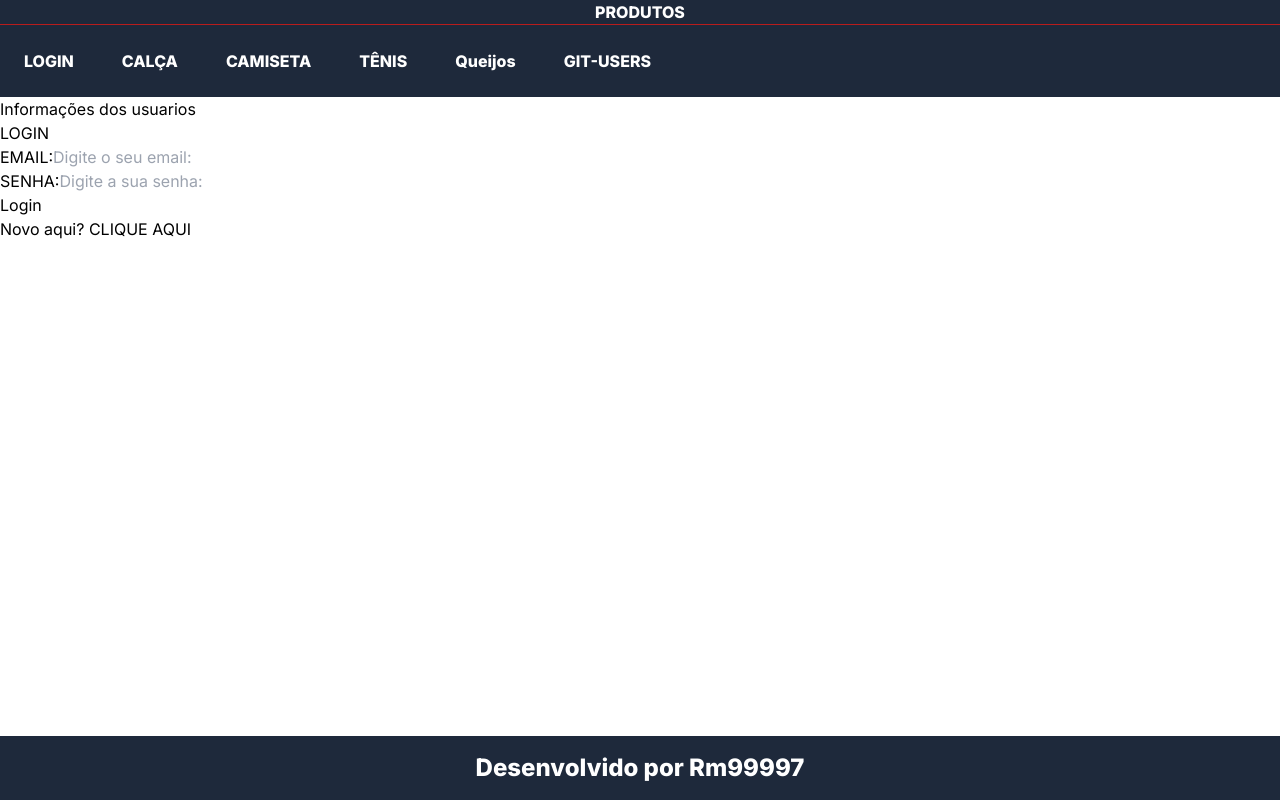
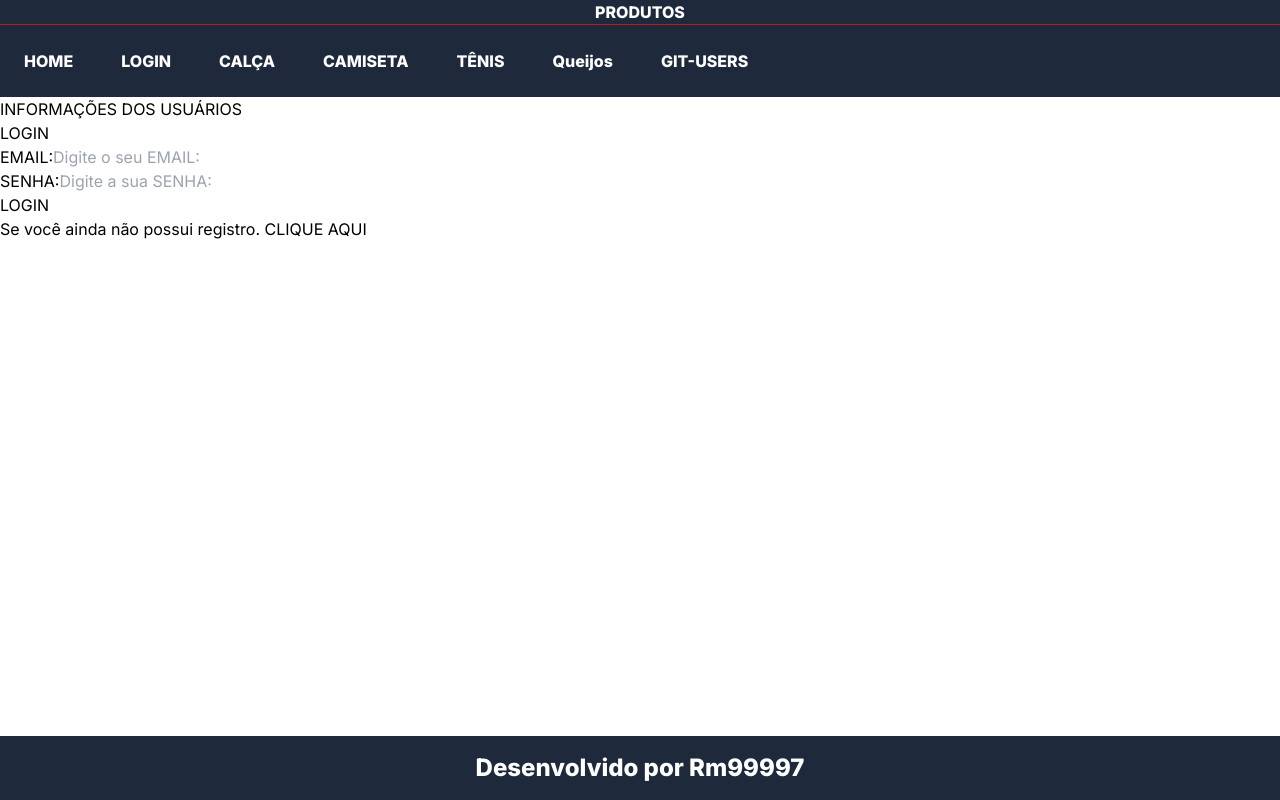
Before and after one commit to Miguel-Fr3/loja-spa-1tdspv, a Next.js app: page /login in a window 1280 px wide. Built offline with nearby package versions, Linux system fonts and the light colour scheme.

Commit message:
ajuste no erro de login

```diff
--- a/src/app/api/base/base-users/[id]/route.jsx
+++ b/src/app/api/base/base-users/[id]/route.jsx
@@ -1,7 +1,5 @@
 import {promises as fs} from 'fs';
 import { NextResponse } from 'next/server';
-
-
 
 export async function GET(request, {params}) {
 
@@ -19,31 +17,32 @@ export async function GET(request, {params}) {
 }
 
 //Criando a função do LOGIN
-const handleLogin = async (email, senha)=>{
+const handleLogin = async (email,senha)=>{
     const file  = await  fs.readFile(process.cwd() + '/src/app/api/base/data.json', 'utf8');
     const usuarios = await JSON.parse(file);
+
     try{
         for (let x = 0; x < usuarios.usuarios.length; x++) {
             const userFile = usuarios.usuarios[x];
 
-            if(userFile.email == userRequest.email && userFile.senha == userRequest.senha){
+            if(userFile.email == email && userFile.senha == senha){
                 return userFile;
             }
         }
+        return null;
     }catch(error){
         console.log(error);
-    }
+ }
 }
 
+export async function POST(request, response){
+    //Pegando os dados do request com o await e destructuring.
+    const {info,email,senha} = await request.json();
 
+    console.log(info,email,senha);
 
-
-export async function POST(request, response){
-    const dadosRequest = await request.json();
-
-    if(dadosRequest.info == "login"){
-        return NextResponse.json( await handleLogin(dadosRequest.email, dadosRequest.senha));
+    if(info == "login"){
+        return  NextResponse.json( await handleLogin(email,senha));
     }
-
     return NextResponse.json({"status":false});
 }
--- a/src/app/api/base/data.json
+++ b/src/app/api/base/data.json
@@ -1,9 +1,9 @@
 {
   "usuarios": [{
       "id": 1,
-      "nome": "Josephine Garcia",
-      "email": "josephinegarcia5270@aol.org",
-      "senha": "dictum."
+      "nome": "Bingaz",
+      "email": "miguel@fiap.com",
+      "senha": "12345"
     },
     {
       "id": 2,
--- a/src/app/login/page.jsx
+++ b/src/app/login/page.jsx
@@ -1,16 +1,17 @@
-'use client'
+"use client";
+import Link from "next/link";
 import { useRouter } from "next/navigation";
-import { useEffect, useState } from "react"
-import Link from "next/link";
+import { useEffect, useState } from "react";
+
 export default function LoginUser() {
 
     //Utilizando o redirecionamento quando estamos no cliente:
-    const router = useRouter();
+    const navigate = useRouter();
 
-    const [msgstatus, setMsgStatus] = useState("")
-    const [classLoginMsg, setClassLoginMsg] = useState("")
+    const [msgstatus, setMsgStatus] = useState("");
+    const [classLoginMsg, setClassLoginMsg] = useState("");
 
-    //criando um useState para comportar o usuario
+    //Criando um useState para comportar o usuário:
     const [usuario, setUsuario] = useState({
         "info":"login",
         "email":"",
@@ -19,46 +20,54 @@ export default function LoginUser() {
 
     useEffect(() => {
        if(msgstatus == "Login realizado com SUCESSO!"){
-        setClassLoginMsg("login-suc")
-      }else if(msgstatus == "USUARIO OU SENHA INVÁLIDOS!"){
+          setClassLoginMsg("login-suc");
+        }else if(msgstatus == "USUÁRIO E OU SENHA INVÁLIDOS!"){
             setClassLoginMsg("login-err");
         }else{
             setClassLoginMsg("login");
         }
-    }, [msgstatus])
+    }, [msgstatus]);
 
-    //função de preenchimento do FORM...
+    //Função de preenchimento do FORM...
     const handleChange = (e)=>{
-        //Destruturing
+        //Destructuring
         const{name, value} = e.target;
-        //Prenchendo o campo, utilizando o useState com SPREAD + OnChance:
+        //Prenchendo o campo, utilizando o useState com SPREAD + OnChange:
         setUsuario({...usuario,[name]:value});
     }
 
     //Função de validação e ENVIO dos dados.
-    const handleSubmit = async (e)=> {
+    const handleSubmit = async (e)=>{
         e.preventDefault();
 
-
         try {
-            const response = await fetch("http://localhost:3000/api/base/base-users/0", {
+            const response = await fetch("http://localhost:3000/api/base/base-users/0",{
                 method: "POST",
                 headers:{
-                    "Content-Type":"aplication/json"
+                    "Content-Type":"application/json"
                 },
-                body: JSON.stringify(usuario)
+                body:  JSON.stringify(usuario)
             });
+
             if(response.ok){
                 const user = await response.json();
 
                 if(user){
+
+                    //Gerando o token do usuário:
+                    const token = Math.random().toString(36).substring(2) + Math.random().toString(36).substring(2);
+
+                    //Armazenar o token no sessionStorage:
+                    sessionStorage.setItem("token-user",token);
+
                     setMsgStatus("Login realizado com SUCESSO!");
+
                     setTimeout(()=>{
                         setMsgStatus("");
-                        router.push("/");
-                    },5000)
+                        navigate.push("/");
+                    },5000);
                 }else{
-                    setMsgStatus("USUARIO OU SENHA INVÁLIDOS!");
+                    setMsgStatus("USUÁRIO E OU SENHA INVÁLIDOS!");
                     setTimeout(()=>{
                         setMsgStatus("");
                         setUsuario({
@@ -66,17 +75,16 @@ export default function LoginUser() {
                             "email":"",
                             "senha":""
                         });
-                    },5000)
+                    },5000);
                 }
             }
         } catch (error) {
-
       }
     }
 
   return (
     <div>
-        <h1>Informações dos usuarios</h1>
+        <h1>INFORMAÇÕES DOS USUÁRIOS</h1>
 
             <h2 className={classLoginMsg}>{msgstatus}</h2>
 
@@ -86,19 +94,17 @@ export default function LoginUser() {
                     <legend>LOGIN</legend>
                     <div>
                         <label htmlFor="idEmail">EMAIL:</label>
-                        <input type="email" name="email" id="idEmail" placeholder="Digite o seu email:"
-                        value={usuario.email} onChange={handleChange}/>
+                        <input type="email" name="email" id="idEmail" placeholder="Digite o seu EMAIL:" value={usuario.email} onChange={handleChange}/>
                     </div>
                     <div>
                         <label htmlFor="idSenha">SENHA:</label>
-                        <input type="password" name="senha" id="idSenha" placeholder="Digite a sua senha:"
-                        value={usuario.senha} onChange={handleChange}/>
+                        <input type="password" name="senha" id="idSenha" placeholder="Digite a sua SENHA:" value={usuario.senha} onChange={handleChange}/>
                     </div>
                     <div>
-                        <button>Login</button>
+                        <button>LOGIN</button>
                     </div>
                     <div>
-                        <p>Novo aqui? <Link href="/login/cad">CLIQUE AQUI</Link></p>
+                        <p>Se você ainda não possui registro. <Link href="/login/cad">CLIQUE AQUI</Link></p>
                     </div>
                 </fieldset>
             </form>
--- a/src/components/Cabecalho/Cabecalho.jsx
+++ b/src/components/Cabecalho/Cabecalho.jsx
@@ -2,12 +2,18 @@ import React from "react";
 import Link from "next/link";
 
 export default function cabecalho() {
+
+
+
   return (
     <header className="bg-slate-800 text-white">
       <h1 className="text-center text-3x1 font-extrabold">PRODUTOS</h1>
       <hr className="border-red-700"/>
       <nav className="menu">
       <ul>
+        <li>
+          <Link href="/">HOME</Link>
+        </li>
         <li>
           <Link href="/login">LOGIN</Link>
         </li>
```
Lines whose indentation alone changed are shown as unchanged.
